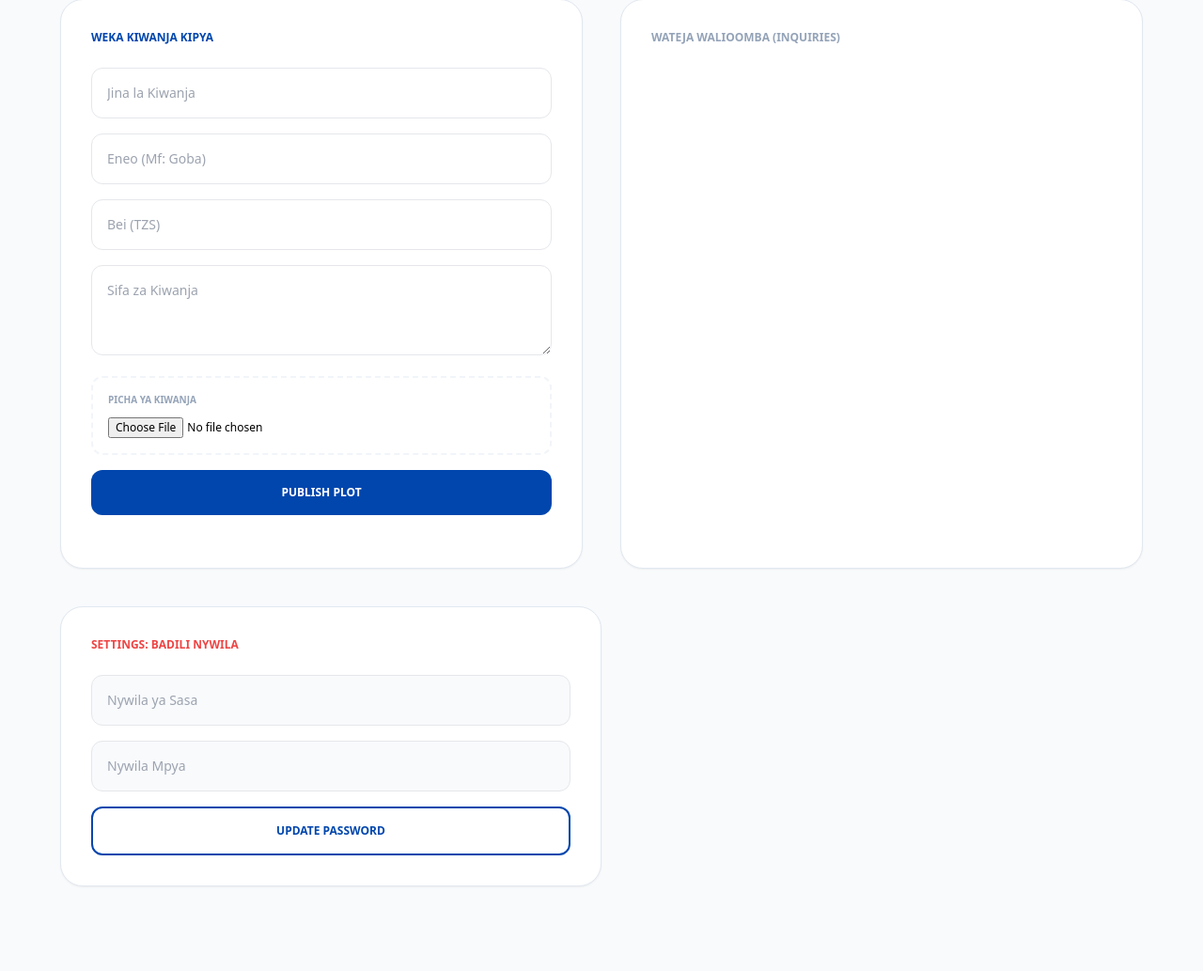
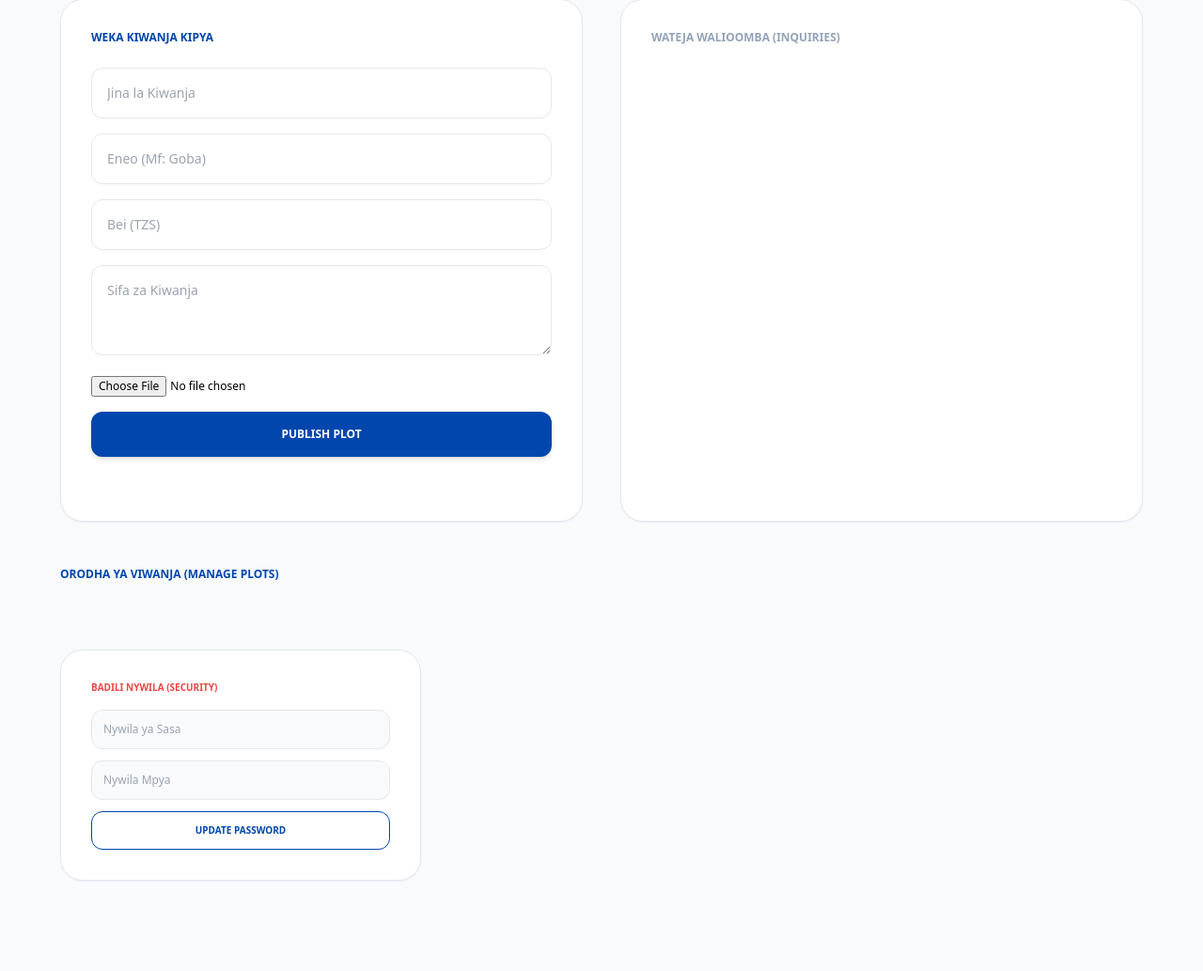
Before and after one commit to ngamilagaboniface-beep/tanzania_plots, a Flask app: page /admin in a window 1280 px wide. Shown: the part 121-1154 px from the top of the page at 94% size. Before the commit the page ends 1064 px from the top, so only its background shows below. Run offline with Flask 3, Linux system fonts and the light colour scheme; a user stored in the database is signed in; some libraries are stand-ins or nearby versions.

Commit message:
Update admin.html

```diff
--- a/templates/admin.html
+++ b/templates/admin.html
@@ -15,7 +15,7 @@
     </div>
 
     {% with messages = get_flashed_messages() %}
-        {% if messages %}<div class="max-w-6xl mx-auto bg-brand-blue bg-[#0046AD] text-white p-4 rounded-xl mb-10 text-center text-sm font-bold">{{ messages[0] }}</div>{% endif %}
+        {% if messages %}<div class="max-w-6xl mx-auto bg-[#0046AD] text-white p-4 rounded-xl mb-10 text-center text-sm font-bold shadow-lg">{{ messages[0] }}</div>{% endif %}
     {% endwith %}
 
     <div class="max-w-6xl mx-auto grid grid-cols-1 lg:grid-cols-2 gap-10">
@@ -25,22 +25,19 @@
                 <input type="text" name="name" placeholder="Jina la Kiwanja" required class="w-full border p-4 rounded-xl text-sm outline-none focus:border-[#0046AD]">
                 <input type="text" name="loc" placeholder="Eneo (Mf: Goba)" required class="w-full border p-4 rounded-xl text-sm outline-none focus:border-[#0046AD]">
                 <input type="number" name="price" placeholder="Bei (TZS)" required class="w-full border p-4 rounded-xl text-sm outline-none focus:border-[#0046AD]">
-                <textarea name="desc" placeholder="Sifa za Kiwanja" class="w-full border p-4 rounded-xl text-sm h-24 outline-none focus:border-[#0046AD]"></textarea>
-                <div class="p-4 border-2 border-dashed border-slate-100 rounded-xl">
-                    <p class="text-[10px] text-slate-400 mb-2 uppercase font-bold">Picha ya Kiwanja</p>
-                    <input type="file" name="file" required class="w-full text-xs">
-                </div>
-                <button class="w-full bg-[#0046AD] text-white py-4 rounded-xl font-black uppercase text-xs hover:bg-[#FFD700] hover:text-[#0046AD] transition">Publish Plot</button>
+                <textarea name="desc" placeholder="Sifa za Kiwanja" class="w-full border p-4 rounded-xl text-sm h-24 outline-none"></textarea>
+                <input type="file" name="file" required class="w-full text-xs">
+                <button class="w-full bg-[#0046AD] text-white py-4 rounded-xl font-black uppercase text-xs hover:bg-[#FFD700] hover:text-[#0046AD] transition shadow-md">Publish Plot</button>
             </form>
         </div>
 
         <div class="bg-white p-8 rounded-3xl shadow-sm border border-slate-200">
             <h2 class="text-slate-400 font-black text-xs uppercase mb-6">Wateja Walioomba (Inquiries)</h2>
-            <div class="space-y-4 h-[500px] overflow-y-auto pr-2">
+            <div class="space-y-4 h-[450px] overflow-y-auto pr-2">
                 {% for i in inquiries %}
                 <div class="bg-slate-50 p-4 rounded-xl border border-slate-100">
                     <p class="font-black text-sm text-[#0046AD]">{{ i.client_phone }}</p>
-                    <p class="text-[10px] uppercase font-bold text-slate-500 mt-1">Property: {{ i.property_name }}</p>
+                    <p class="text-[10px] uppercase font-bold text-slate-500 mt-1">Plot: {{ i.property_name }}</p>
                     <p class="text-[8px] text-slate-400 mt-2">{{ i.date_created.strftime('%d %b, %H:%M') }}</p>
                 </div>
                 {% endfor %}
@@ -48,13 +45,29 @@
         </div>
     </div>
 
-    <div class="max-w-6xl mx-auto mt-10">
-        <div class="bg-white p-8 rounded-3xl shadow-sm border border-slate-200 lg:w-1/2">
-            <h2 class="text-red-500 font-black text-xs uppercase mb-6">Settings: Badili Nywila</h2>
-            <form action="/change_password" method="POST" class="space-y-4">
-                <input type="password" name="old_password" placeholder="Nywila ya Sasa" required class="w-full bg-slate-50 border p-4 rounded-xl text-sm outline-none">
-                <input type="password" name="new_password" placeholder="Nywila Mpya" required class="w-full bg-slate-50 border p-4 rounded-xl text-sm outline-none">
-                <button class="w-full border-2 border-[#0046AD] text-[#0046AD] py-4 rounded-xl font-black uppercase text-xs hover:bg-[#0046AD] hover:text-white transition">Update Password</button>
+    <div class="max-w-6xl mx-auto mt-12">
+        <h2 class="text-[#0046AD] font-black text-xs uppercase mb-6">Orodha ya Viwanja (Manage Plots)</h2>
+        <div class="grid grid-cols-1 md:grid-cols-2 lg:grid-cols-4 gap-6">
+            {% for p in properties %}
+            <div class="bg-white p-4 rounded-2xl shadow-sm border border-slate-200">
+                <img src="{{ p.image_url }}" class="w-full h-32 object-cover rounded-xl mb-4">
+                <h3 class="font-black text-xs text-[#0046AD] truncate">{{ p.title }}</h3>
+                <p class="text-[10px] font-bold text-slate-400 mb-4">{{ p.location }}</p>
+                <form action="/delete_property/{{ p.id }}" method="POST" onsubmit="return confirm('Je, una uhakika unataka kufuta kiwanja hiki?');">
+                    <button class="w-full bg-red-50 text-red-500 py-2 rounded-lg text-[10px] font-black uppercase hover:bg-red-500 hover:text-white transition">Futa Kiwanja</button>
+                </form>
+            </div>
+            {% endfor %}
+        </div>
+    </div>
+
+    <div class="max-w-6xl mx-auto mt-12 pb-12">
+        <div class="bg-white p-8 rounded-3xl shadow-sm border border-slate-200 lg:w-1/3">
+            <h2 class="text-red-500 font-black text-[10px] uppercase mb-4">Badili Nywila (Security)</h2>
+            <form action="/change_password" method="POST" class="space-y-3">
+                <input type="password" name="old_password" placeholder="Nywila ya Sasa" required class="w-full bg-slate-50 border p-3 rounded-xl text-xs outline-none">
+                <input type="password" name="new_password" placeholder="Nywila Mpya" required class="w-full bg-slate-50 border p-3 rounded-xl text-xs outline-none">
+                <button class="w-full border border-[#0046AD] text-[#0046AD] py-3 rounded-xl font-black uppercase text-[10px] hover:bg-[#0046AD] hover:text-white transition">Update Password</button>
             </form>
         </div>
     </div>
```
